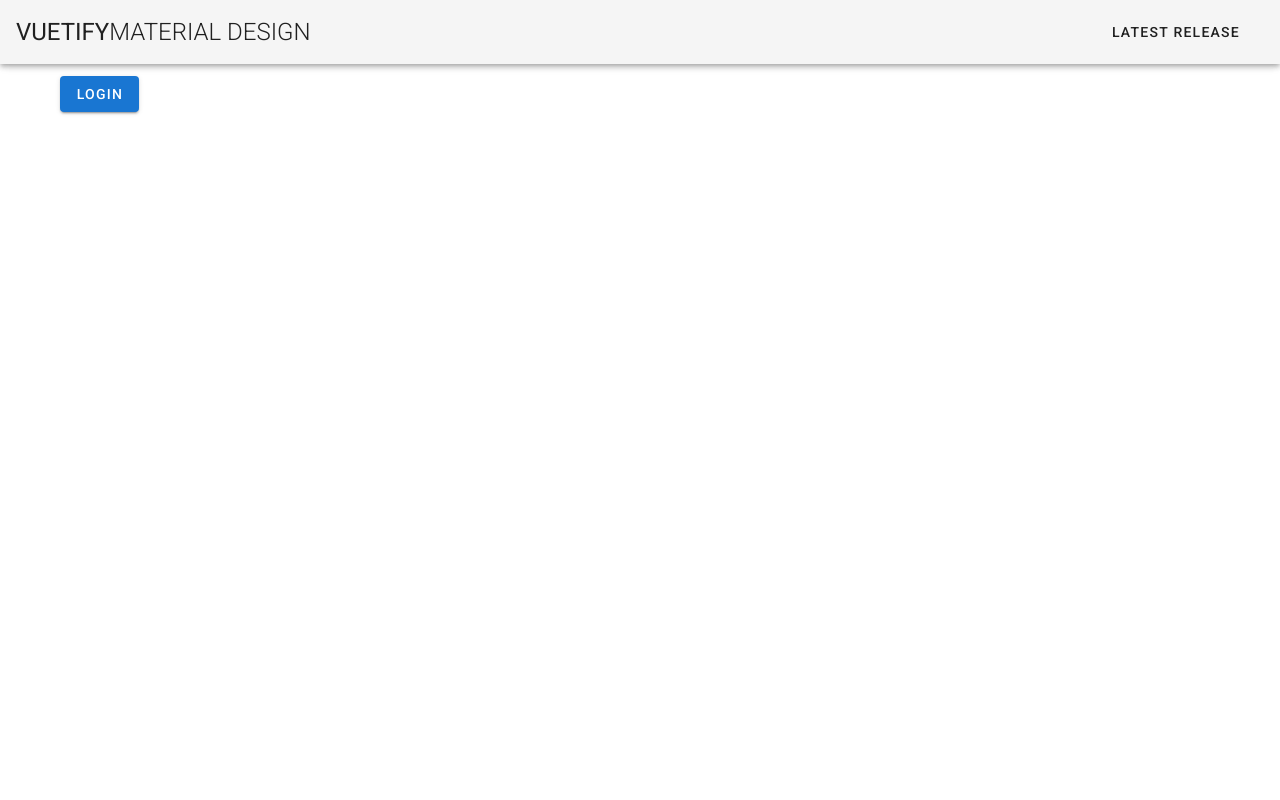
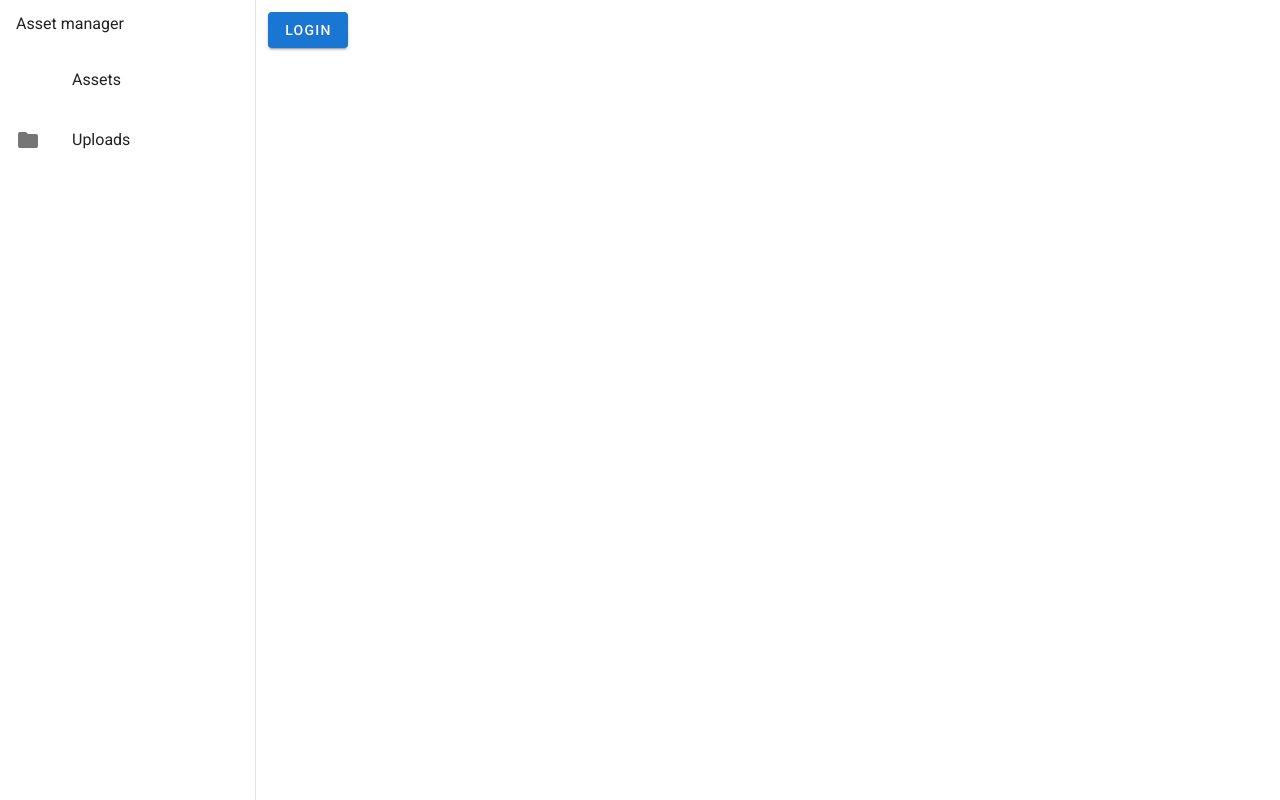
Before and after one commit to vaem-org/admin-ui, a Vue app: page / in a window 1280 px wide. Built offline with nearby package versions, Linux system fonts and the light colour scheme; no server answers.

Commit message:
added basic layout

```diff
--- a/src/App.vue
+++ b/src/App.vue
@@ -1,20 +1,37 @@
 <template>
   <v-app>
-    <v-app-bar app>
-      <v-toolbar-title class="headline text-uppercase">
-        <span>Vuetify</span>
-        <span class="font-weight-light">MATERIAL DESIGN</span>
-      </v-toolbar-title>
-      <v-spacer></v-spacer>
-      <v-btn
-        text
-        href="https://github.com/vuetifyjs/vuetify/releases/latest"
-        target="_blank"
+    <v-navigation-drawer
+      fixed
+      v-model="drawer"
+      app
+    >
+      <v-list-item>
+        <v-list-item-content>
+          <v-list-item-title>Asset manager</v-list-item-title>
+        </v-list-item-content>
+      </v-list-item>
+      <v-list
+        nav
+        link
       >
-        <span class="mr-2">Latest Release</span>
-      </v-btn>
-    </v-app-bar>
-
+        <v-list-item :to="{name: 'assets'}">
+          <v-list-item-icon>
+            <v-icon>mdi-library-video</v-icon>
+          </v-list-item-icon>
+          <v-list-item-content>
+            Assets
+          </v-list-item-content>
+        </v-list-item>
+        <v-list-item :to="{name: 'uploads'}">
+          <v-list-item-icon>
+            <v-icon>mdi-folder</v-icon>
+          </v-list-item-icon>
+          <v-list-item-content>
+            Uploads
+          </v-list-item-content>
+        </v-list-item>
+      </v-list>
+    </v-navigation-drawer>
     <v-content>
       <router-view/>
     </v-content>
@@ -25,7 +42,7 @@
 export default {
   name: 'App',
   data: () => ({
-    //
+    drawer: true
   }),
 };
 </script>
--- a/src/router.js
+++ b/src/router.js
@@ -2,6 +2,7 @@ import Vue from 'vue'
 import Router from 'vue-router'
 import Login from './views/Login'
 import Assets from './views/Assets'
+import Uploads from './views/Uploads';
 
 Vue.use(Router);
 
@@ -18,6 +19,11 @@ const router = new Router({
       path: '/assets',
       name: 'assets',
       component: Assets
+    },
+    {
+      path: '/uploads',
+      name: 'uploads',
+      component: Uploads
     }
   ]
 });
--- a/src/views/Assets.vue
+++ b/src/views/Assets.vue
@@ -1,7 +1,6 @@
 <template>
   <v-container>
-    <h1>Assets</h1>
-    <pre>{{ test }}</pre>
+    <v-data-table :headers="headers" :items="items"/>
   </v-container>
 </template>
 
@@ -9,11 +8,18 @@
   export default {
     name: 'Assets',
     data: () => ({
-      test: null
+      items: [],
+      headers: [
+        { text: 'Title', value: 'title' },
+        { text: 'Labels', value: 'labels' },
+        { text: 'State', value: 'state' },
+      ]
     }),
 
     async mounted() {
-      this.test = (await this.$axios.get('/assets')).data;
+      const { data } = await this.$axios.get('/assets');
+
+      this.items = data.items;
     }
   }
 </script>
--- /dev/null
+++ b/src/views/Uploads.vue
@@ -0,0 +1,27 @@
+<template>
+  <v-container>
+    <v-data-table :headers="headers" :items="items" class="elevation-1"/>
+  </v-container>
+</template>
+
+<script>
+  export default {
+    name: 'Uploads',
+    data: () => ({
+      items: [],
+      headers: [
+        { text: 'Name', value: 'name' },
+        { text: 'Created at', value: 'createdAt' },
+        { text: 'Size', value: 'size' }
+      ]
+    }),
+    async mounted() {
+      const { data } = await this.$axios.get('/uploads');
+      this.items = data.items;
+    }
+  }
+</script>
+
+<style scoped>
+
+</style>
```
